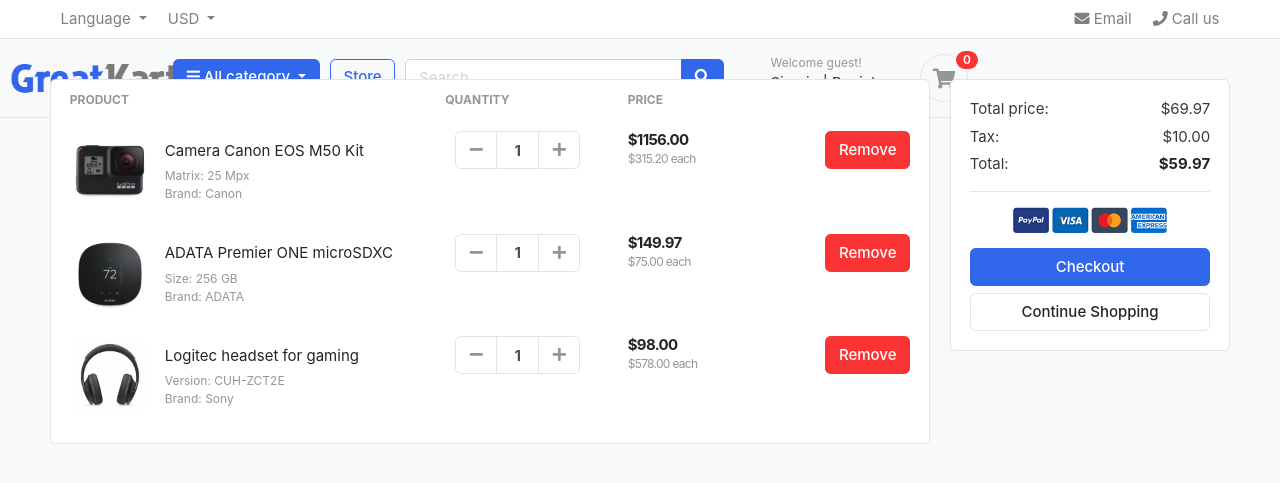
After one commit to Subinkvs/clothing_ecommerce_django, a Django app: page /cart in a window 1280 px wide. The commit adds this page. Shown: the top 483 px of the page. Run offline with Django 4.2, Linux system fonts and the light colour scheme; parts of the project's set-up code (start-up, migrations or seed data) failed here and were passed over; some libraries are stand-ins or nearby versions; some web fonts are replaced.

Commit message:
ui modified

```diff
--- a/accounts/views.py
+++ b/accounts/views.py
@@ -13,6 +13,7 @@ from django.utils.http import urlsafe_base64_decode, urlsafe_base64_encode
 from django.utils.encoding import force_bytes, force_str
 from django.core.mail import EmailMessage
 from .token import token_generator
+from product.models import BannerImage
 
 # Create your views here.
 def activate(request, uidb64, token):
@@ -93,7 +94,8 @@ def loginpage(request):
                 login(request, user)
                 messages.success(request, "Logged in Successfully")
                 prods = MenClothing.objects.all()
-                return render(request, 'index.html',{'prods':prods})
+                bannerimage = BannerImage.objects.all()
+                return render(request, 'index.html',{'prods':prods, 'bannerimage':bannerimage})
 
 
             else:
--- a/product/urls.py
+++ b/product/urls.py
@@ -9,5 +9,7 @@ urlpatterns = [
     path('category/tshirt/', views.tshrit_category, name='tshirt_category'),
     path('category/shirt/', views.shrit_category, name='shirt_category'),
     path('category/jeans/', views.jeans_category, name='jeans_category'),
-    path('category/jacket/', views.jacket_category, name='jacket_category')
+    path('category/jacket/', views.jacket_category, name='jacket_category'),
+    path('cart', views.cart, name='cart' )
+
 ]
--- a/product/views.py
+++ b/product/views.py
@@ -8,11 +8,7 @@ def home(request):
     prods = MenClothing.objects.filter(is_featured=True)
     bannerimage = BannerImage.objects.all()
     categories = Category.objects.all()
-    category_product_mapping = {}
-    for category in categories:
-        prods = MenClothing.objects.all()
-        category_product_mapping[category] = prods
-    return render(request, 'index.html', {'prods':prods ,'bannerimage':bannerimage, 'category_product_mapping':category_product_mapping})
+    return render(request, 'index.html', {'prods':prods ,'bannerimage':bannerimage, 'categories':categories})
 
 def productdetail(request, product_id):
     product = get_object_or_404(MenClothing, pk=product_id)
@@ -33,3 +29,17 @@ def jeans_category(request):
 def jacket_category(request):
     jackets = MenClothing.objects.filter(category__name = 'Jacket',is_featured=True)
     return render(request, 'category.html', {'category': 'Jacket', 'products':jackets})
+
+
+
+# def categories(request):
+#     categories = Category.objects.all()
+#     category_items = {}
+#     for cat in categories:
+#         item = MenClothing.objects.filter(category__name = cat.name, is_featured = True)
+#         category_items[cat.name] = item
+
+#     return render(request, 'category.html',{'categories': categories, 'category_items': category_items})
+
+def cart(request):
+    return render(request, 'cart.html')
--- a/static/css/ui.css
+++ b/static/css/ui.css
@@ -422,7 +422,7 @@ p:last-child {
 }
 
 .header-main {
-  position: relative;
+  position: fixed;
   padding-top: 1rem;
   padding-bottom: 1rem;
 }
--- /dev/null
+++ b/templates/cart.html
@@ -0,0 +1,301 @@
+<!DOCTYPE HTML>
+{% load static %}
+<html lang="en">
+<head>
+<meta charset="utf-8">
+<meta http-equiv="pragma" content="no-cache" />
+<meta http-equiv="cache-control" content="max-age=604800" />
+<meta name="viewport" content="width=device-width, initial-scale=1, shrink-to-fit=no">
+
+<title>GreatKart | One of the Biggest Online Shopping Platform</title>
+
+<link href="{% static 'images/favicon.ico' %}" rel="shortcut icon" type="image/x-icon">
+
+<!-- jQuery -->
+<script src="{% static 'js/jquery-2.0.0.min.js' %}" type="text/javascript"></script>
+
+<!-- Bootstrap4 files-->
+<script src="{% static 'js/bootstrap.bundle.min.js' %}" type="text/javascript"></script>
+<link href="{% static 'css/bootstrap.css' %}" rel="stylesheet" type="text/css"/>
+
+<!-- Font awesome 5 -->
+<link href="{% static 'fonts/fontawesome/css/all.min.css' %}" type="text/css" rel="stylesheet">
+
+<!-- custom style -->
+<link href="{% static 'css/ui.css' %}" rel="stylesheet" type="text/css"/>
+<link href="{% static 'css/responsive.css' %}" rel="stylesheet" media="only screen and (max-width: 1200px)" />
+
+<!-- custom javascript -->
+<script src="{% static 'js/script.js' %}" type="text/javascript"></script>
+
+<script type="text/javascript">
+/// some script
+
+// jquery ready start
+$(document).ready(function() {
+	// jQuery code
+
+});
+// jquery end
+</script>
+
+
+</head>
+<body>
+
+
+<header class="section-header">
+<nav class="navbar p-md-0 navbar-expand-sm navbar-light border-bottom">
+<div class="container">
+  <button class="navbar-toggler" type="button" data-toggle="collapse" data-target="#navbarTop4" aria-controls="navbarNav" aria-expanded="false" aria-label="Toggle navigation">
+    <span class="navbar-toggler-icon"></span>
+  </button>
+  <div class="collapse navbar-collapse" id="navbarTop4">
+    <ul class="navbar-nav mr-auto">
+    	<li class="nav-item dropdown">
+		 	<a href="#" class="nav-link dropdown-toggle" data-toggle="dropdown">   Language </a>
+		    <ul class="dropdown-menu small">
+				<li><a class="dropdown-item" href="#">English</a></li>
+				<li><a class="dropdown-item" href="#">Arabic</a></li>
+				<li><a class="dropdown-item" href="#">Russian </a></li>
+		    </ul>
+		</li>
+		<li class="nav-item dropdown">
+			<a href="#" class="nav-link dropdown-toggle" data-toggle="dropdown"> USD </a>
+			<ul class="dropdown-menu small">
+				<li><a class="dropdown-item" href="#">EUR</a></li>
+				<li><a class="dropdown-item" href="#">AED</a></li>
+				<li><a class="dropdown-item" href="#">RUBL </a></li>
+		    </ul>
+		</li>
+    </ul>
+    <ul class="navbar-nav">
+		<li><a href="#" class="nav-link"> <i class="fa fa-envelope"></i> Email </a></li>
+		<li><a href="#" class="nav-link"> <i class="fa fa-phone"></i> Call us </a></li>
+	</ul> <!-- list-inline //  -->
+  </div> <!-- navbar-collapse .// -->
+</div> <!-- container //  -->
+</nav>
+
+<section class="header-main border-bottom">
+	<div class="container">
+<div class="row align-items-center">
+	<div class="col-lg-2 col-md-3 col-6">
+		<a href="./" class="brand-wrap">
+			<img class="logo" src="{% static 'images/logo.png' %}">
+		</a> <!-- brand-wrap.// -->
+	</div>
+	<div class="col-lg col-sm col-md col-6 flex-grow-0">
+		<div class="category-wrap dropdown d-inline-block float-right">
+			<button type="button" class="btn btn-primary dropdown-toggle" data-toggle="dropdown">
+				<i class="fa fa-bars"></i> All category
+			</button>
+			<div class="dropdown-menu">
+				<a class="dropdown-item" href="#">Machinery / Mechanical Parts / Tools </a>
+				<a class="dropdown-item" href="#">Consumer Electronics / Home Appliances </a>
+				<a class="dropdown-item" href="#">Auto / Transportation</a>
+				<a class="dropdown-item" href="#">Apparel / Textiles / Timepieces </a>
+				<a class="dropdown-item" href="#">Home & Garden / Construction / Lights </a>
+				<a class="dropdown-item" href="#">Beauty & Personal Care / Health </a>
+			</div>
+		</div>  <!-- category-wrap.// -->
+	</div> <!-- col.// -->
+	<a href="./store.html" class="btn btn-outline-primary">Store</a>
+	<div class="col-lg  col-md-6 col-sm-12 col">
+		<form action="#" class="search">
+			<div class="input-group w-100">
+			    <input type="text" class="form-control" style="width:60%;" placeholder="Search">
+
+			    <div class="input-group-append">
+			      <button class="btn btn-primary" type="submit">
+			        <i class="fa fa-search"></i>
+			      </button>
+			    </div>
+		    </div>
+		</form> <!-- search-wrap .end// -->
+	</div> <!-- col.// -->
+	<div class="col-lg-3 col-sm-6 col-8 order-2 order-lg-3">
+				<div class="d-flex justify-content-end mb-3 mb-lg-0">
+					<div class="widget-header">
+						<small class="title text-muted">Welcome guest!</small>
+						<div>
+							<a href="./signin.html">Sign in</a> <span class="dark-transp"> | </span>
+							<a href="./register.html"> Register</a>
+						</div>
+					</div>
+					<a href="./cart.html" class="widget-header pl-3 ml-3">
+						<div class="icon icon-sm rounded-circle border"><i class="fa fa-shopping-cart"></i></div>
+						<span class="badge badge-pill badge-danger notify">0</span>
+					</a>
+				</div> <!-- widgets-wrap.// -->
+			</div> <!-- col.// -->
+</div> <!-- row.// -->
+	</div> <!-- container.// -->
+</section> <!-- header-main .// -->
+
+
+
+</header> <!-- section-header.// -->
+
+
+<section class="section-content padding-y bg">
+<div class="container">
+
+<!-- ============================ COMPONENT 1 ================================= -->
+
+<div class="row">
+	<aside class="col-lg-9">
+<div class="card">
+<table class="table table-borderless table-shopping-cart">
+<thead class="text-muted">
+<tr class="small text-uppercase">
+  <th scope="col">Product</th>
+  <th scope="col" width="120">Quantity</th>
+  <th scope="col" width="120">Price</th>
+  <th scope="col" class="text-right" width="200"> </th>
+</tr>
+</thead>
+<tbody>
+<tr>
+	<td>
+		<figure class="itemside align-items-center">
+			<div class="aside"><img src="{% static 'images/items/11.jpg' %}" class="img-sm"></div>
+        <figcaption class="info">
+				<a href="#" class="title text-dark">Camera Canon EOS M50 Kit</a>
+				<p class="text-muted small">Matrix: 25 Mpx <br> Brand: Canon</p>
+			</figcaption>
+		</figure>
+	</td>
+	<td>
+		<!-- col.// -->
+					<div class="col">
+						<div class="input-group input-spinner">
+							<div class="input-group-prepend">
+							<button class="btn btn-light" type="button" id="button-plus"> <i class="fa fa-minus"></i> </button>
+							</div>
+							<input type="text" class="form-control"  value="1">
+							<div class="input-group-append">
+							<button class="btn btn-light" type="button" id="button-minus"> <i class="fa fa-plus"></i> </button>
+							</div>
+						</div> <!-- input-group.// -->
+					</div> <!-- col.// -->
+	</td>
+	<td>
+		<div class="price-wrap">
+			<var class="price">$1156.00</var>
+			<small class="text-muted"> $315.20 each </small>
+		</div> <!-- price-wrap .// -->
+	</td>
+	<td class="text-right">
+	<a href="" class="btn btn-danger"> Remove</a>
+	</td>
+</tr>
+<tr>
+	<td>
+		<figure class="itemside align-items-center">
+			<div class="aside"><img src="{% static 'images/items/10.jpg' %}" class="img-sm"></div>
+        <figcaption class="info">
+				<a href="#" class="title text-dark">ADATA Premier ONE microSDXC</a>
+				<p class="text-muted small">Size: 256 GB  <br> Brand: ADATA </p>
+			</figcaption>
+		</figure>
+	</td>
+	<td>
+		<!-- col.// -->
+					<div class="col">
+						<div class="input-group input-spinner">
+							<div class="input-group-prepend">
+							<button class="btn btn-light" type="button" id="button-plus"> <i class="fa fa-minus"></i> </button>
+							</div>
+							<input type="text" class="form-control"  value="1">
+							<div class="input-group-append">
+							<button class="btn btn-light" type="button" id="button-minus"> <i class="fa fa-plus"></i> </button>
+							</div>
+						</div> <!-- input-group.// -->
+					</div> <!-- col.// -->
+	</td>
+	<td>
+		<div class="price-wrap">
+			<var class="price">$149.97</var>
+			<small  class="text-muted"> $75.00 each </small>
+		</div> <!-- price-wrap .// -->
+	</td>
+	<td class="text-right">
+	<a href="" class="btn btn-danger"> Remove</a>
+	</td>
+</tr>
+<tr>
+	<td>
+		<figure class="itemside align-items-center">
+			<div class="aside"><img src="{% static 'images/items/9.jpg' %}" class="img-sm"></div>
+        <figcaption class="info">
+				<a href="#" class="title text-dark">Logitec headset for gaming</a>
+				<p class="small text-muted">Version: CUH-ZCT2E  <br> Brand: Sony</p>
+			</figcaption>
+		</figure>
+	</td>
+	<td>
+		<!-- col.// -->
+					<div class="col">
+						<div class="input-group input-spinner">
+							<div class="input-group-prepend">
+							<button class="btn btn-light" type="button" id="button-plus"> <i class="fa fa-minus"></i> </button>
+							</div>
+							<input type="text" class="form-control"  value="1">
+							<div class="input-group-append">
+							<button class="btn btn-light" type="button" id="button-minus"> <i class="fa fa-plus"></i> </button>
+							</div>
+						</div> <!-- input-group.// -->
+					</div> <!-- col.// -->
+	</td>
+	<td>
+		<div class="price-wrap">
+			<var class="price">$98.00</var>
+			<small class="text-muted"> $578.00 each</small>
+		</div> <!-- price-wrap .// -->
+	</td>
+	<td class="text-right">
+		<a href="" class="btn btn-danger"> Remove</a>
+	</td>
+</tr>
+</tbody>
+</table>
+</div> <!-- card.// -->
+
+	</aside> <!-- col.// -->
+	<aside class="col-lg-3">
+
+		<div class="card">
+		<div class="card-body">
+			<dl class="dlist-align">
+			  <dt>Total price:</dt>
+			  <dd class="text-right">$69.97</dd>
+			</dl>
+			<dl class="dlist-align">
+			  <dt>Tax:</dt>
+			  <dd class="text-right"> $10.00</dd>
+			</dl>
+			<dl class="dlist-align">
+			  <dt>Total:</dt>
+			  <dd class="text-right text-dark b"><strong>$59.97</strong></dd>
+			</dl>
+			<hr>
+			<p class="text-center mb-3">
+				<img src="{% static 'images/misc/payments.png' %}" height="26">
+			</p>
+			<a href="./place-order.html" class="btn btn-primary btn-block"> Checkout </a>
+			<a href="./store.html" class="btn btn-light btn-block">Continue Shopping</a>
+		</div> <!-- card-body.// -->
+		</div> <!-- card.// -->
+
+</aside> <!-- col.// -->
+
+
+</div> <!-- row.// -->
+<!-- ============================ COMPONENT 1 END .// ================================= -->
+
+</div> <!-- container .//  -->
+</section>
+<!-- ========================= SECTION CONTENT END// ========================= -->
+</body>
+</html>
```
Also changed, not shown: templates/index.html (+52 -44 lines), templates/product-detail.html (+16 -2 lines), templates/signin.html (+8 -0 lines), media/banner-images/banner2_XFBgWOs.webp (added), media/banner-images/banner3.webp (added), media/banner-images/banner3_qAc2QhL.webp (added), static/images/banners/banner3.webp (added).
